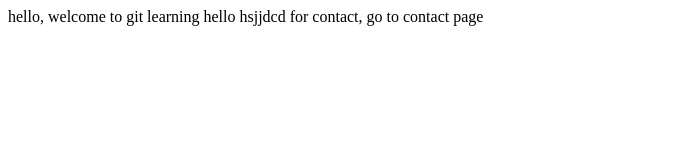
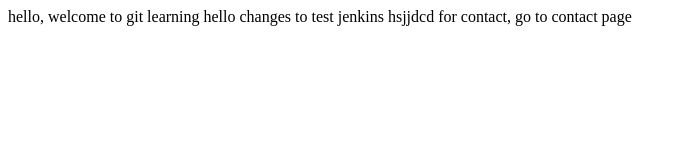
Before and after one commit to radhika-singhania/test, a plain HTML site: page index.html in a window 1280 px wide. Shown: the whole page, without its empty margins (0-686 px from the left). Drawn offline with Linux system fonts and the light colour scheme.

Commit message:
changes to test on jenkis

```diff
--- a/index.html
+++ b/index.html
@@ -3,7 +3,7 @@
 <html>
 <body>
 hello
-
+changes to test jenkins
 </body>
 <html>
 hsjjdcd
```
